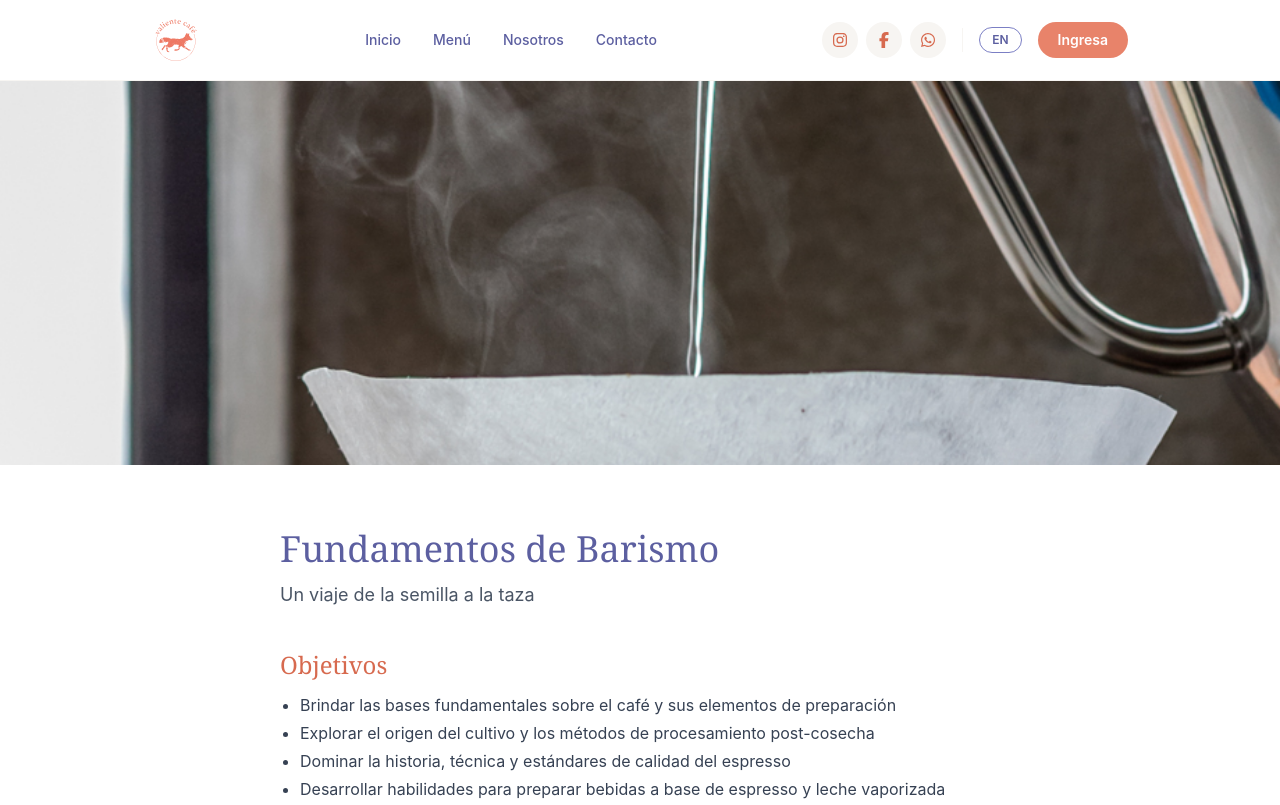
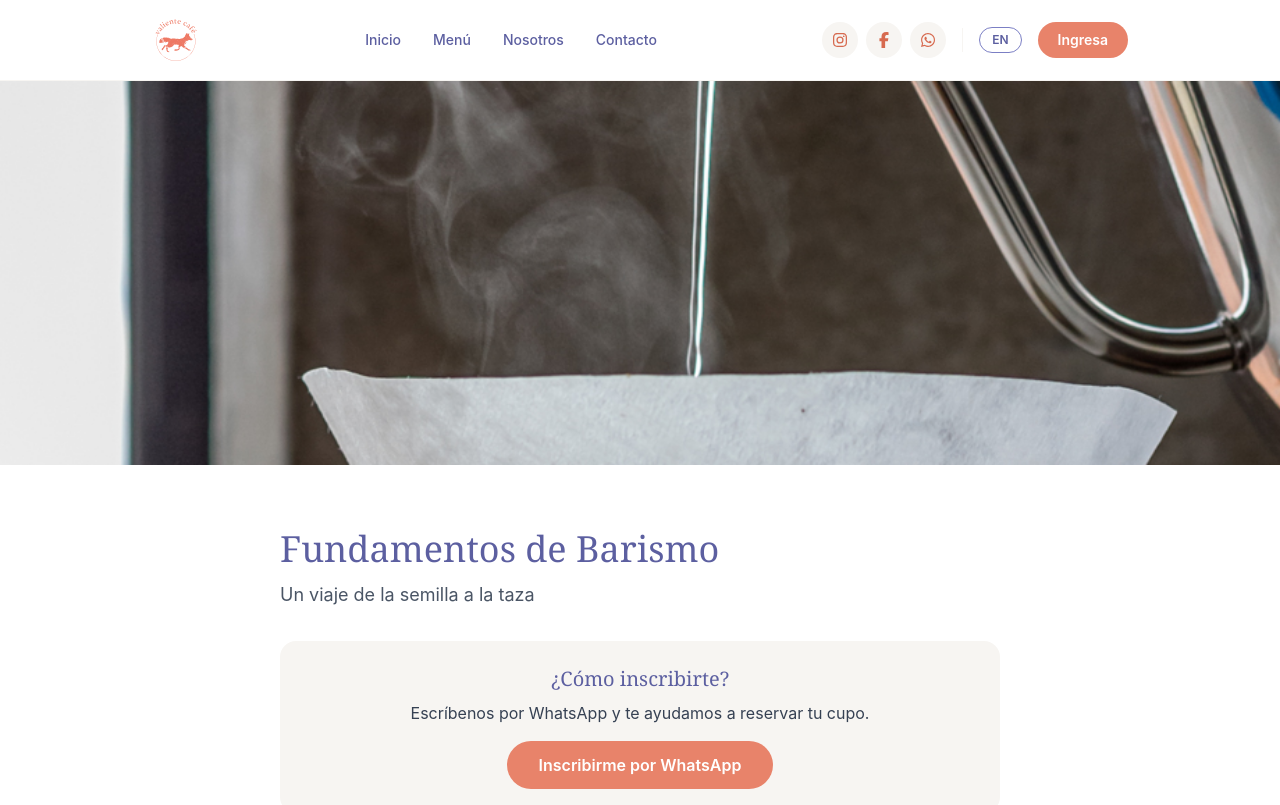
Before and after one commit to diegoasp1023/vca-posSystem-app, a React (Vite) app in the folder apps/frontend/: page /cursos/fundamentos-de-barismo in a window 1280 px wide. Shown: the top 805 px of the page. Built offline with nearby package versions, Linux system fonts and the light colour scheme.

Commit message:
feat(frontend): add WhatsApp enrollment CTA to each course page
Adds a '¿Cómo inscribirte?' box right below the course tagline, with
a WhatsApp button that opens a chat pre-filled with a message
mentioning the specific course name.

```diff
--- a/apps/frontend/src/i18n.ts
+++ b/apps/frontend/src/i18n.ts
@@ -35,6 +35,11 @@ const resources = {
         moreInfo: 'Más información',
       },
       coursePage: {
+        enroll: '¿Cómo inscribirte?',
+        enrollText:
+          'Escríbenos por WhatsApp y te ayudamos a reservar tu cupo.',
+        enrollCta: 'Inscribirme por WhatsApp',
+        enrollMessage: 'Hola, quiero inscribirme al curso "{{course}}"',
         objectives: 'Objetivos',
         content: 'Contenido del curso',
         duration: 'Duración',
@@ -97,6 +102,10 @@ const resources = {
         moreInfo: 'Learn more',
       },
       coursePage: {
+        enroll: 'How to enroll',
+        enrollText: "Message us on WhatsApp and we'll help you save your spot.",
+        enrollCta: 'Enroll via WhatsApp',
+        enrollMessage: 'Hi, I want to enroll in the "{{course}}" course',
         objectives: 'Objectives',
         content: 'Course content',
         duration: 'Duration',
--- a/apps/frontend/src/pages/CoursePage.tsx
+++ b/apps/frontend/src/pages/CoursePage.tsx
@@ -1,6 +1,7 @@
 import { Link, useParams } from 'react-router-dom'
 import { useTranslation } from 'react-i18next'
 import { courses } from '../data/courses'
+import { socialLinks } from '../data/social'
 
 export function CoursePage() {
   const { t, i18n } = useTranslation()
@@ -35,6 +36,23 @@ export function CoursePage() {
           {course.title[lang]}
         </h1>
         <p className="mt-3 text-lg text-gray-600">{course.tagline[lang]}</p>
+
+        <div className="mt-8 rounded-2xl bg-cream p-6 text-center">
+          <h2 className="font-serif text-xl text-lavender-dark">
+            {t('coursePage.enroll')}
+          </h2>
+          <p className="mt-2 text-gray-700">{t('coursePage.enrollText')}</p>
+          <a
+            href={`${socialLinks.whatsapp}${encodeURIComponent(
+              t('coursePage.enrollMessage', { course: course.title[lang] }),
+            )}`}
+            target="_blank"
+            rel="noopener noreferrer"
+            className="mt-4 inline-block rounded-full bg-coral px-8 py-3 font-semibold text-white transition hover:bg-coral-dark"
+          >
+            {t('coursePage.enrollCta')}
+          </a>
+        </div>
 
         <section className="mt-10">
           <h2 className="font-serif text-2xl text-coral-dark">
```
